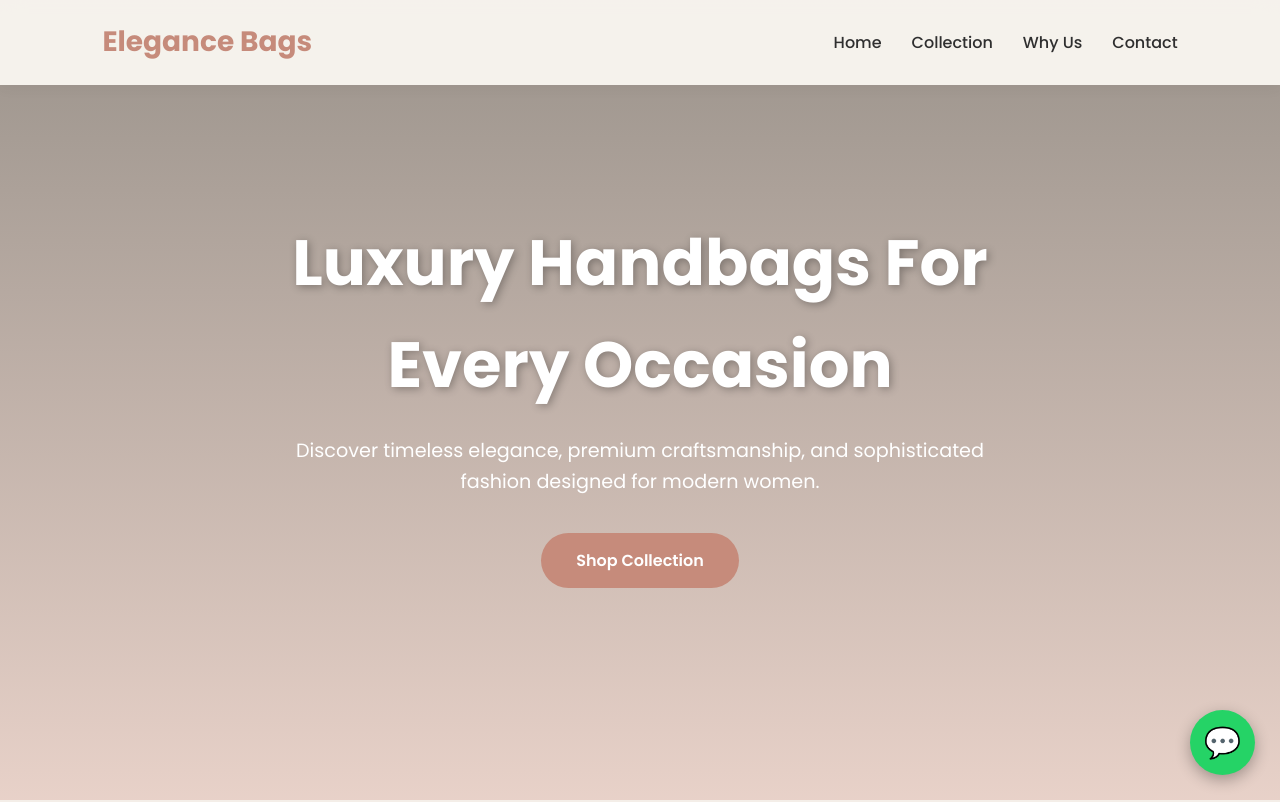
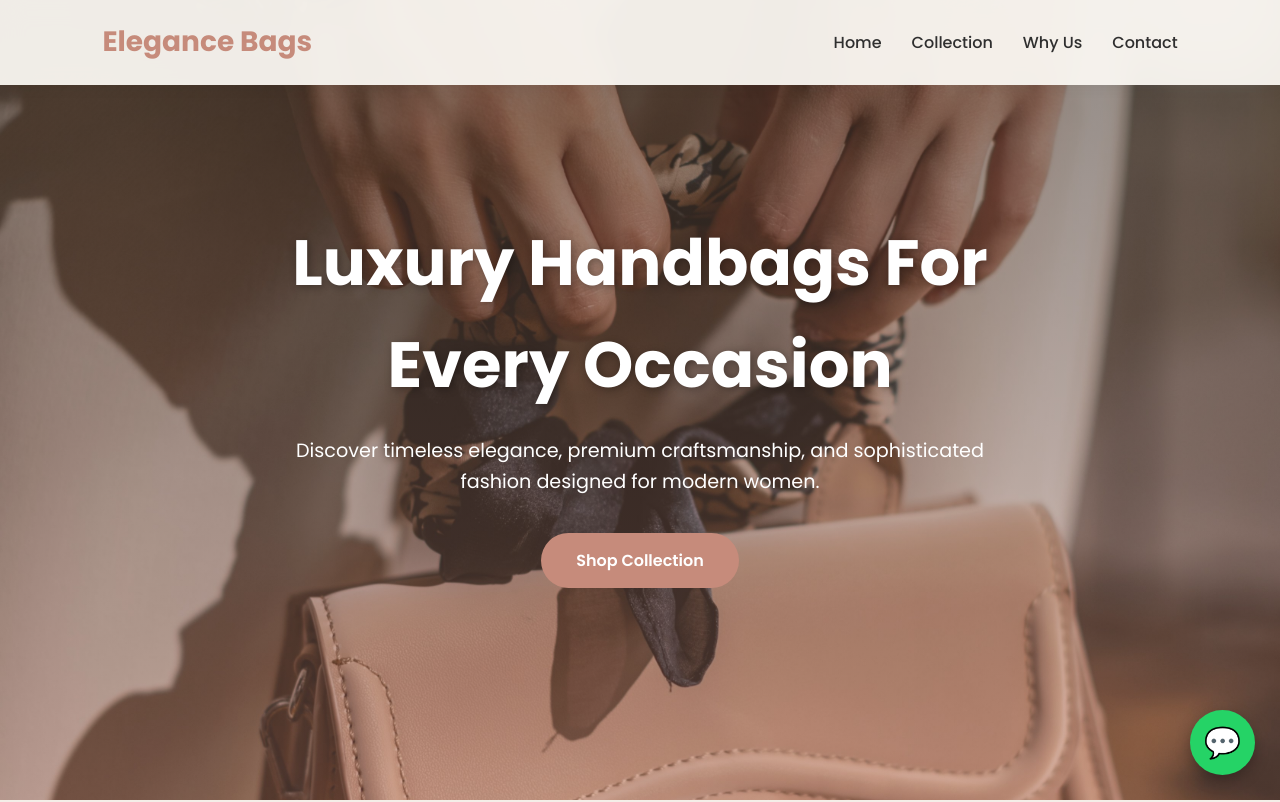
Before and after one commit to khadija78-spec/elegance-bags-boutique, a plain HTML site: page index.html in a window 1280 px wide. Shown: the top 802 px of the page. Drawn offline with Linux system fonts and the light colour scheme.

Commit message:
Update style.css

```diff
--- a/style.css
+++ b/style.css
@@ -83,7 +83,7 @@ nav ul li a:hover{
     linear-gradient(
     rgba(74,63,53,0.55),
     rgba(198,139,123,0.35)),
-    url('images/hero.jpg');
+    url('hero.jpg');
 
     background-size:cover;
     background-position:center;
```
